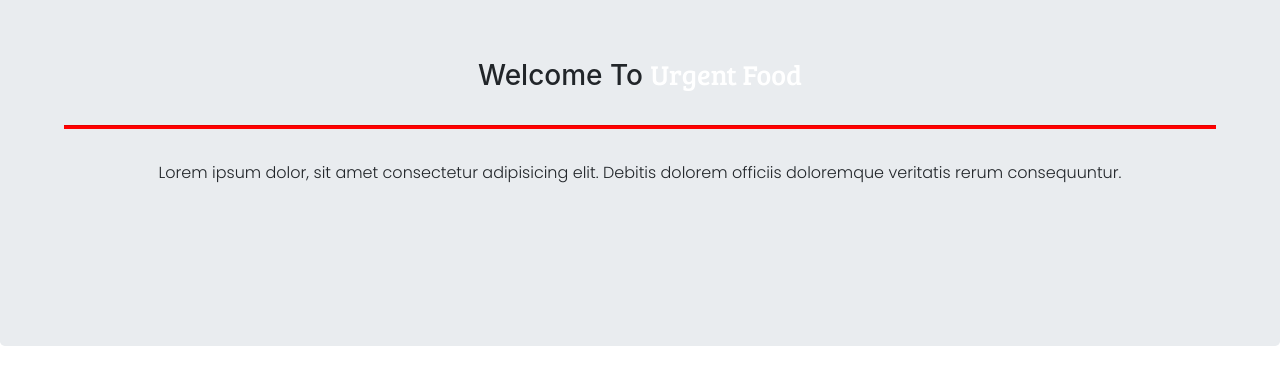
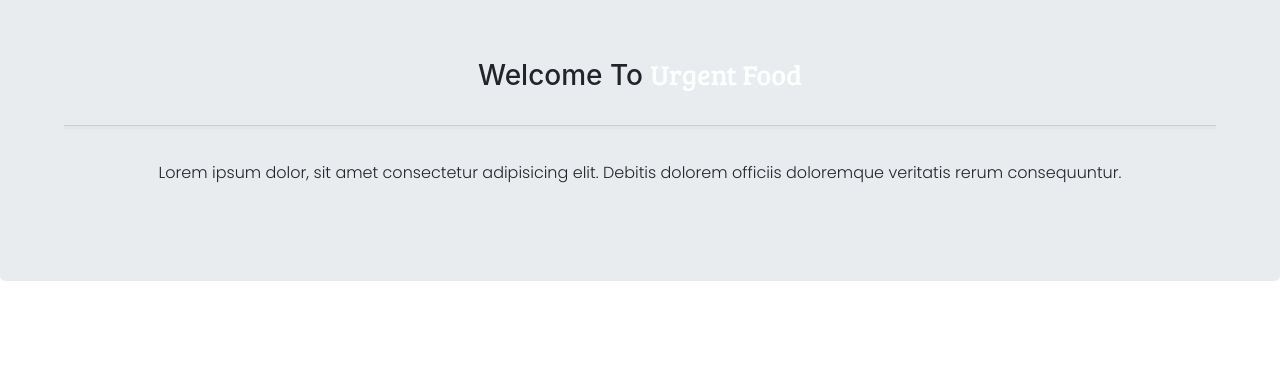
Before and after one commit to Ennie0906/urgent-food, a plain HTML site: page index.html in a window 1280 px wide. Shown: the part 1438-1816 px from the top of the page. After the commit the page ends 1736 px from the top, so only its background shows below. Drawn offline with nearby package versions, Linux system fonts and the light colour scheme.

```diff
--- a/assets/css/style.css
+++ b/assets/css/style.css
@@ -14,14 +14,10 @@ font-family: 'Poppins', sans-serif; */
     height: 3px;
     margin-left: 5%;
     margin-right: 5%;
-    background-color: red;
+    background-color: #e5e5e5;
 }
 
 /* Main Content */
-
-
-
-
 
 #background-image {
     width: 100vw;
@@ -73,5 +69,5 @@ font-family: 'Poppins', sans-serif; */
 }
 
 .jumbo-height {
-    height: 50%;
+    height: 40%;
 }
```
